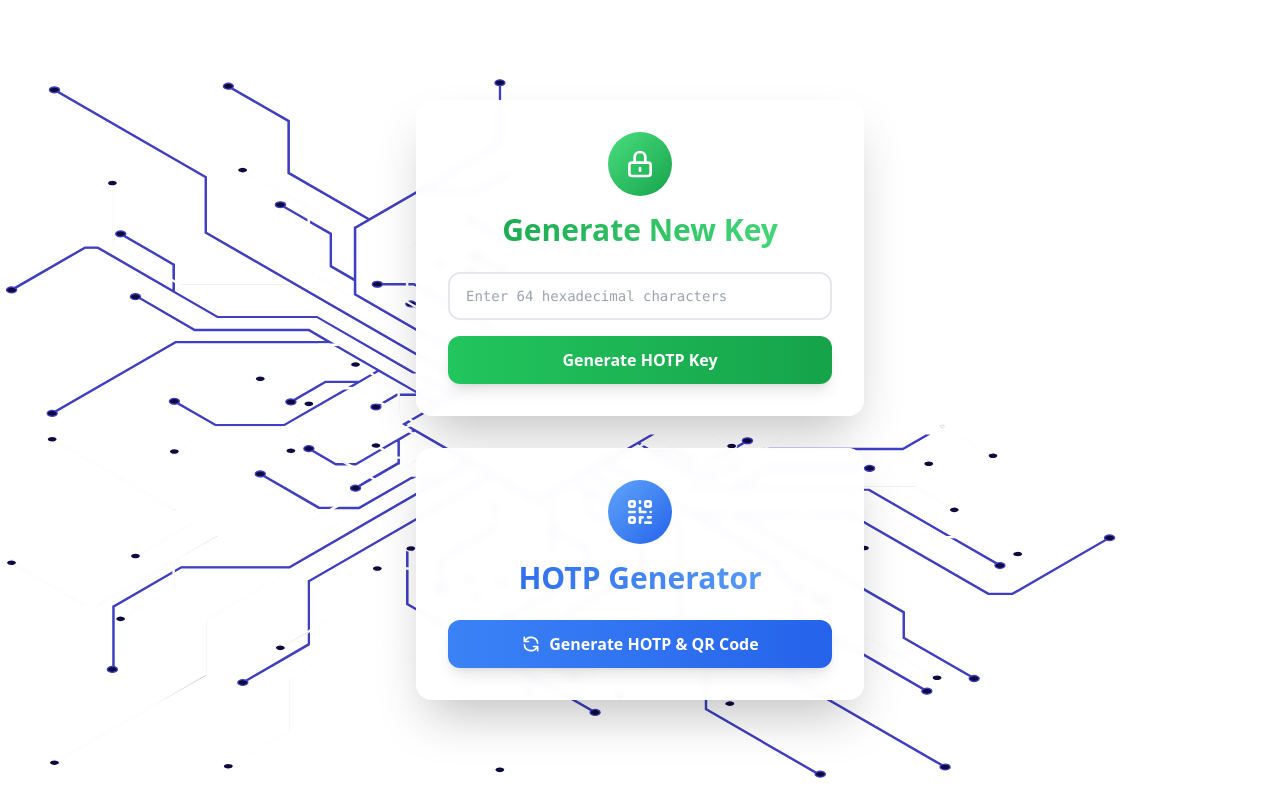
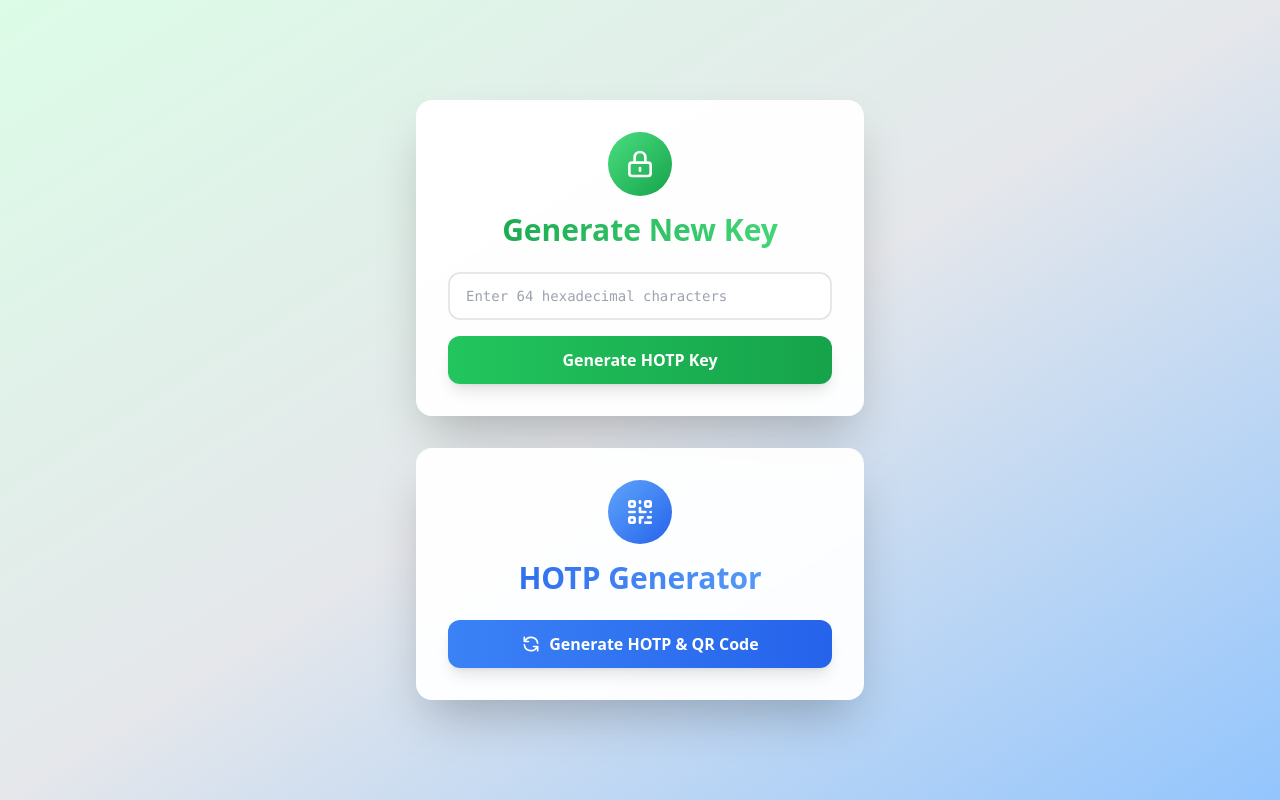
Before and after one commit to monsieurCanard/ft_opt, a Flask app: page / in a window 1280 px wide. Run offline with Flask 3, Linux system fonts and the light colour scheme; some libraries are stand-ins or nearby versions.

Commit message:
update(interface): add gradient background

```diff
--- a/srcs/templates/index.html
+++ b/srcs/templates/index.html
@@ -7,7 +7,7 @@
 <script src="https://cdn.tailwindcss.com"></script>
 <link rel="stylesheet" href="style.css">
 </head>
-<style>
+<!-- <style>
 	body {
     background-image: url('/static/background.svg');
     background-size: cover;
@@ -15,8 +15,8 @@
     background-repeat: no-repeat;
     background-attachment: fixed;
 }
-</style>
-<body class="flex flex-col p-6 justify-center items-center min-h-screen">
+</style> -->
+<body class="flex flex-col p-6 justify-center items-center min-h-screen bg-gradient-to-br from-green-100 via-gray-200 to-blue-300">
 
     <div class="flex flex-col max-w-md w-full mx-auto bg-white/95 backdrop-blur-sm shadow-2xl rounded-2xl p-8 text-center mb-8 card fade-in">
         <div class="mb-6">
```
Also changed, not shown: srcs/static/qrcode.png, 1 other file.
